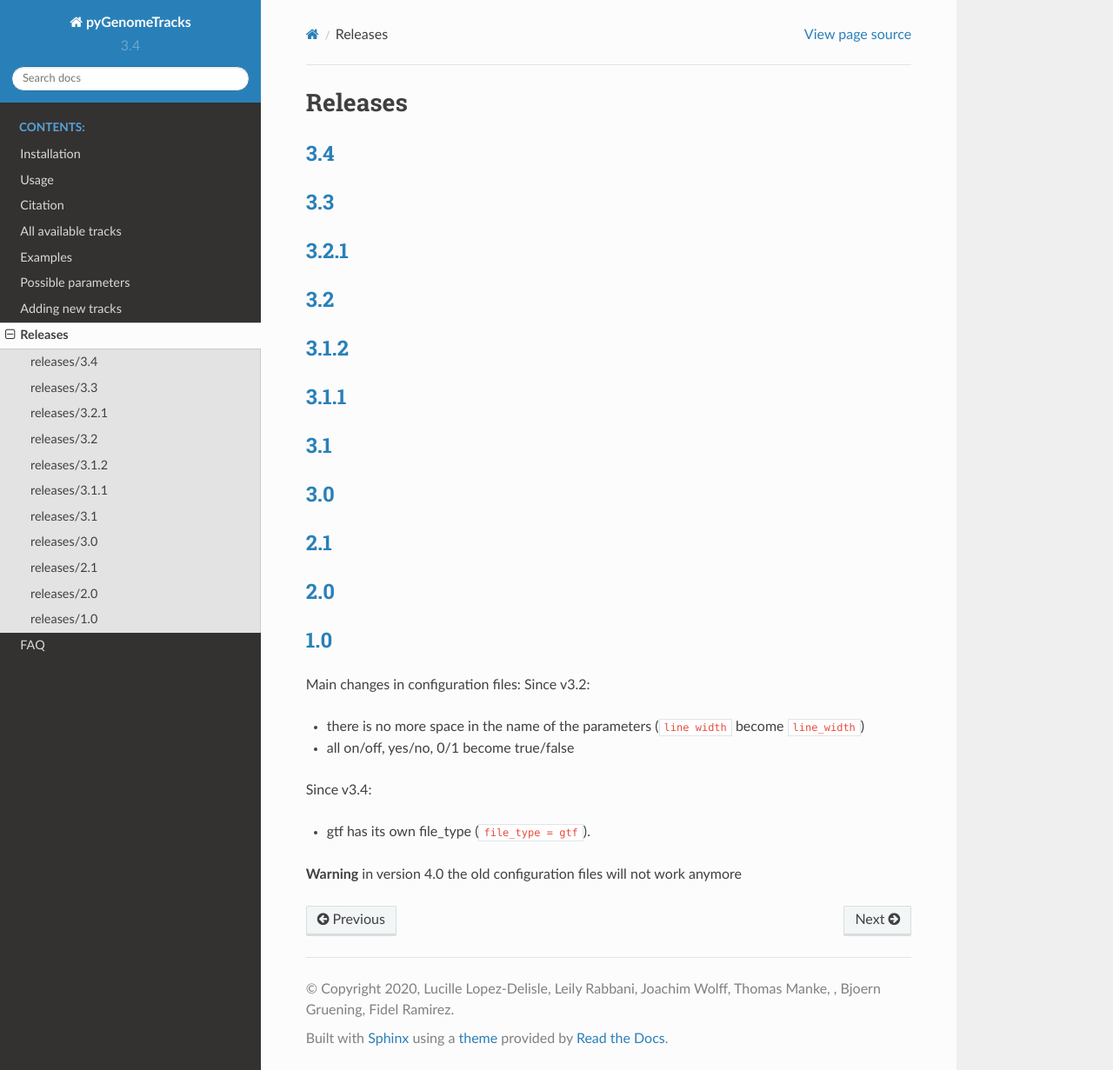
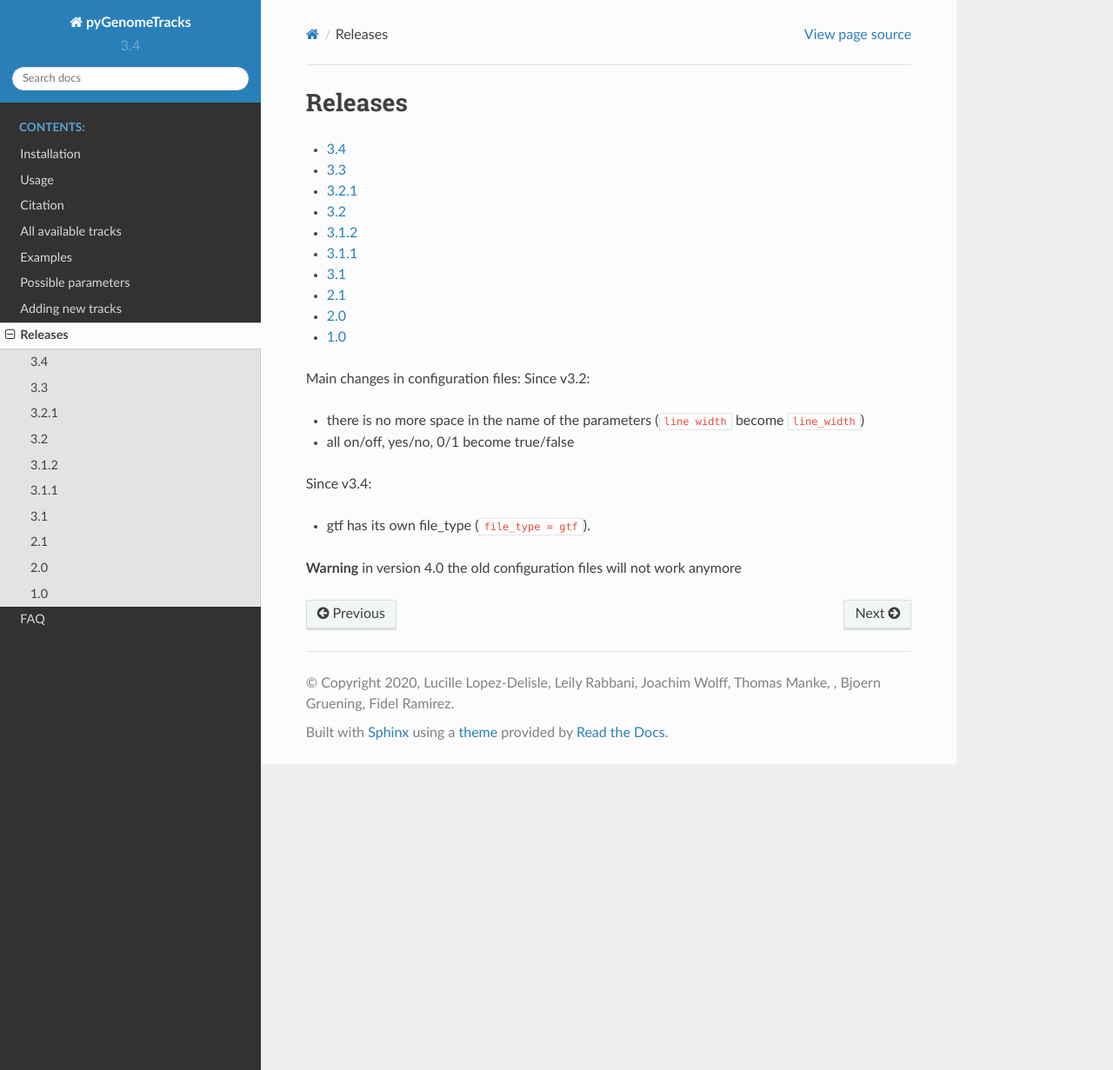
Before and after one commit to deeptools/pyGenomeTracks, a Sphinx documentation site: the page built from docs/content/releases.rst, in a window 1280 px wide and 1231 px high. Shown: the whole window at 87% size. Built offline with Sphinx 7.4.7 and the Read the Docs theme 2.0.0, drawn with Linux system fonts in a browser that asks for light colours.

Commit message:
try with releases

```diff
--- a/docs/content/releases.rst
+++ b/docs/content/releases.rst
@@ -1,28 +1,19 @@
 Releases
 ========
 
-:doc:`releases/3.4`
-"""""""""""""""""""
-:doc:`releases/3.3`
-"""""""""""""""""""
-:doc:`releases/3.2.1`
-"""""""""""""""""""""
-:doc:`releases/3.2`
-"""""""""""""""""""
-:doc:`releases/3.1.2`
-"""""""""""""""""""""
-:doc:`releases/3.1.1`
-"""""""""""""""""""""
-:doc:`releases/3.1`
-"""""""""""""""""""
-:doc:`releases/3.0`
-"""""""""""""""""""
-:doc:`releases/2.1`
-"""""""""""""""""""
-:doc:`releases/2.0`
-"""""""""""""""""""
-:doc:`releases/1.0`
-"""""""""""""""""""
+.. toctree::
+   :maxdepth: 1
+
+   releases/3.4
+   releases/3.3
+   releases/3.2.1
+   releases/3.2
+   releases/3.1.2
+   releases/3.1.1
+   releases/3.1
+   releases/2.1
+   releases/2.0
+   releases/1.0
 
 Main changes in configuration files:
 Since v3.2:
```
